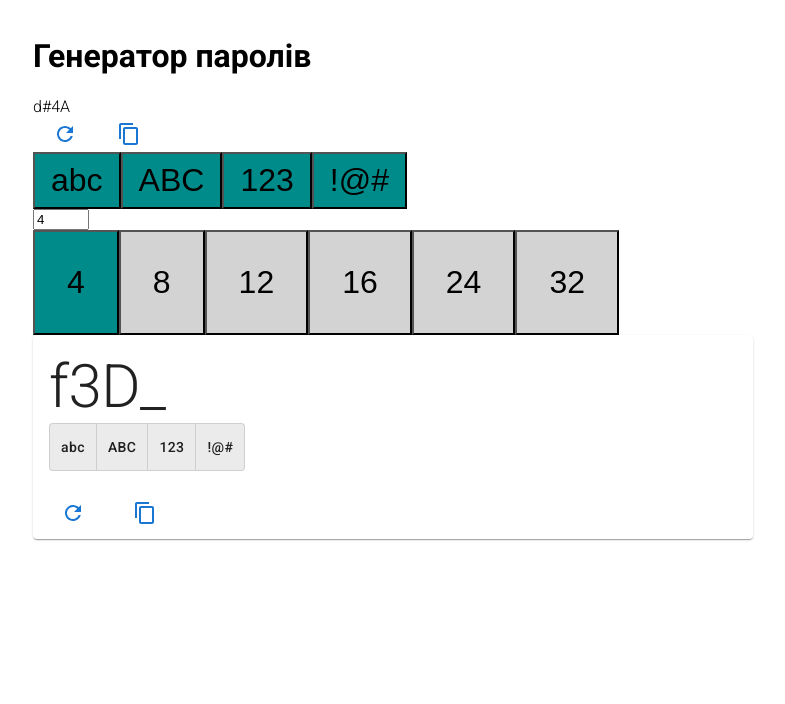
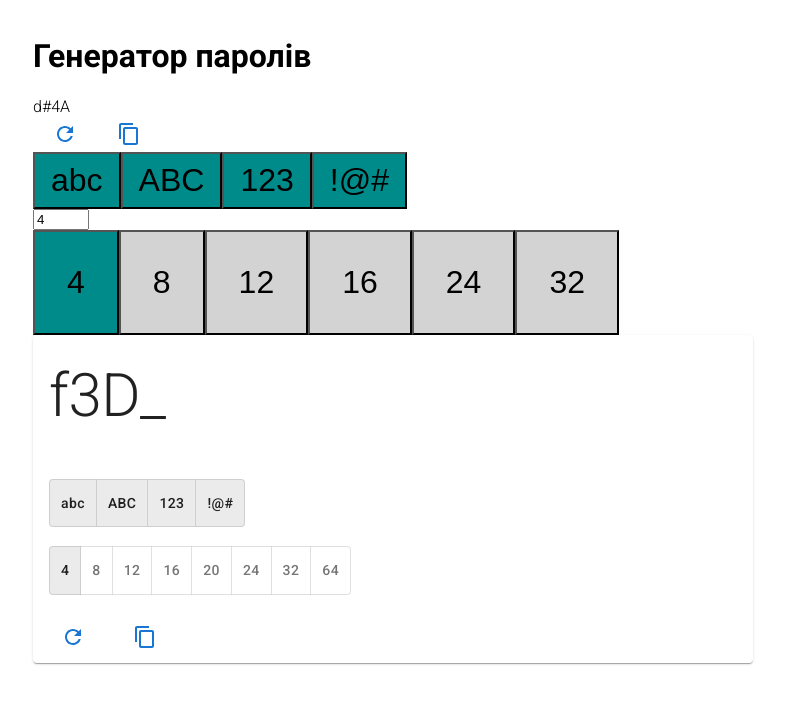
Before and after one commit to hutulia/password-generator, a React (Create React App) app: page / in a window 1280 px wide. Shown: the top 704 px of the page, without its empty margins (247-1032 px from the left). Built offline with nearby package versions, Linux system fonts and the light colour scheme.

Commit message:
Start use MUI

```diff
--- a/src/ui/password/password.js
+++ b/src/ui/password/password.js
@@ -74,40 +74,64 @@ export function OutlinedCard() {
         setFormats(formats);
     };
 
-    const handleChangeUseSymbolsSet = (e, newValue) => {
-        //console.log(e, newValue);
+    const [predefinedLengthUsed, setPredefinedLengthUsed] = React.useState(passwordBuilder.getLength());
+
+    const handlePredefinedLength = (e, newValue) => {
+        passwordBuilder.setLength(newValue).build();
+        setPredefinedLengthUsed(newValue);
     };
-
-    // const [predefinedLengthUsed, setPredefinedLengthUsed] = React.useState(0);
-    // const handlePredefinedLength = () => {};
 
     return (
         <Card sx={{ minWidth: 275 }}>
             <CardContent>
-                <Typography variant="h2" component="div">
+                <Typography variant="h2" component="div" style={{
+                    lineHeight: "1.5em",
+                    overflow: "hidden",
+                    whiteSpace: "nowrap",
+                }}>
                     <PasswordAsText />
                 </Typography>
+
+                <br />
+                <br />
 
                 <ToggleButtonGroup
                     value={formats}
                     onChange={handleFormat}
                     aria-label="symbols usage"
                 >
-                    <ToggleButton value="lower" aria-label="lower" style={{textTransform: "none"}} onChange={handleChangeUseSymbolsSet}>
+                    <ToggleButton value="lower" aria-label="lower" style={{textTransform: "none"}} >
                         abc
                     </ToggleButton>
-                    <ToggleButton value="upper" aria-label="upper" onChange={handleChangeUseSymbolsSet}>
+                    <ToggleButton value="upper" aria-label="upper" >
                         ABC
                     </ToggleButton>
-                    <ToggleButton value="numbers" aria-label="numbers" onChange={handleChangeUseSymbolsSet}>
+                    <ToggleButton value="numbers" aria-label="numbers" >
                         123
                     </ToggleButton>
-                    <ToggleButton value="special" aria-label="special" onChange={handleChangeUseSymbolsSet}>
+                    <ToggleButton value="special" aria-label="special" >
                         !@#
                     </ToggleButton>
                 </ToggleButtonGroup>
 
+                <br />
+                <br />
 
+                <ToggleButtonGroup
+                    value={predefinedLengthUsed}
+                    onChange={handlePredefinedLength}
+                    exclusive={true}
+                    aria-label="predefined-length"
+                >
+                    <ToggleButton value={4} aria-label={4}>4</ToggleButton>
+                    <ToggleButton value={8} aria-label={8}>8</ToggleButton>
+                    <ToggleButton value={12} aria-label={12}>12</ToggleButton>
+                    <ToggleButton value={16} aria-label={16}>16</ToggleButton>
+                    <ToggleButton value={20} aria-label={20}>20</ToggleButton>
+                    <ToggleButton value={24} aria-label={24}>24</ToggleButton>
+                    <ToggleButton value={32} aria-label={32}>32</ToggleButton>
+                    <ToggleButton value={64} aria-label={64}>64</ToggleButton>
+                </ToggleButtonGroup>
 
             </CardContent>
             <CardActions>
```
Also changed, not shown: 1 other file (tests, documents, lock files or other folders).
